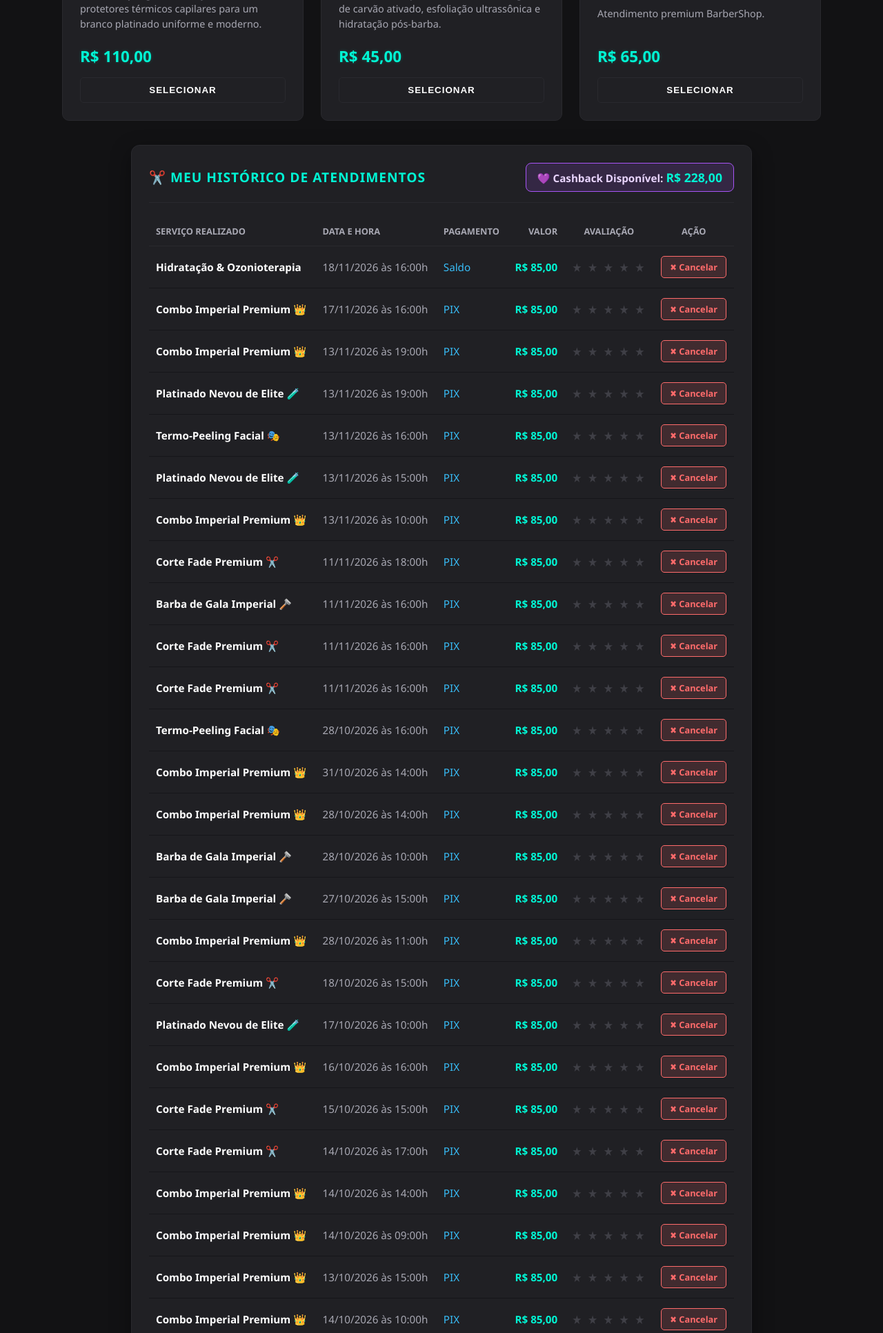
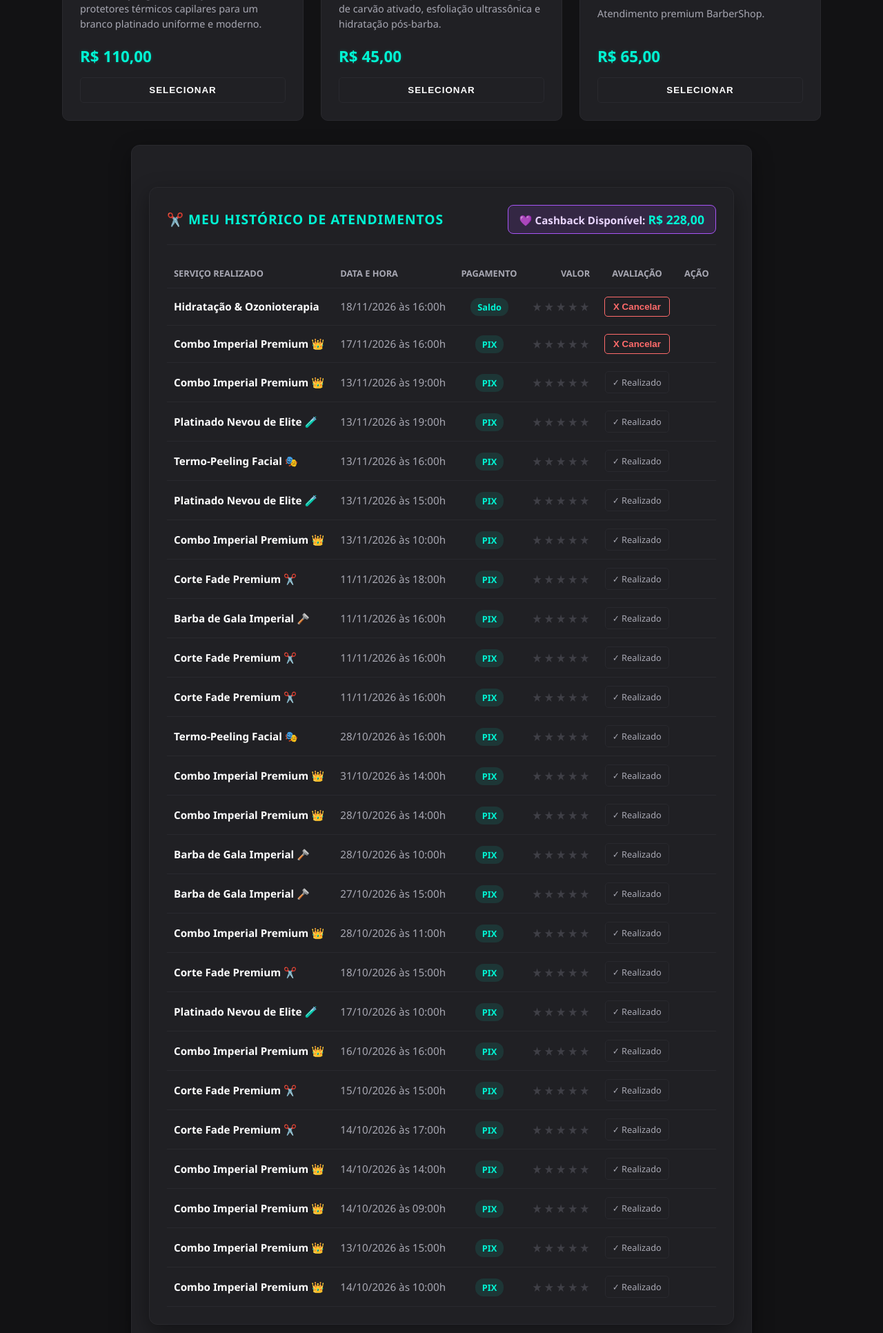
Before and after one commit to Conceicao-creator/barbershop-premium, a Django app: page /servicos/ in a window 1280 px wide. Shown: the part 688-2620 px from the top of the page at 69% size. Run offline with Django 5.2, Linux system fonts and the light colour scheme; a user stored in the database is signed in; data comes from the database, SQL or seed files in the repository; both versions use the stored data as it was after the commit.

Commit message:
feat: corrige avaliacao por estrelas com ancora, bloqueio de horario duplicado e barbeiro dinamico no checkout

```diff
--- a/barbershop_server/urls.py
+++ b/barbershop_server/urls.py
@@ -11,6 +11,8 @@ from django.conf import settings
 from django.utils import timezone
 from .models import Agendamento, CupomDesconto, VisitaApp
 from .models import Agendamento, CupomDesconto, VisitaApp, ServicoBarbearia
+from django.urls import path, reverse
+
 
 
 
@@ -96,6 +98,14 @@ def pagina_servicos(request):
     saldo_cliente = "0,00"
     if request.user.is_authenticated:
         meus_cortes = Agendamento.objects.filter(cliente=request.user).order_by('-id')
+        from datetime import datetime
+        hoje = datetime.now().date()
+        for corte in meus_cortes:
+            try:
+                data_corte = datetime.strptime(corte.data.strip(), '%d/%m/%Y').date()
+                corte.expirado = data_corte < hoje
+            except ValueError:
+                corte.expirado = False
         carteira, _ = PerfilCliente.objects.get_or_create(user=request.user)
         saldo_cliente = f"{carteira.saldo_cashback:,.2f}".replace('.', ',')
     return render(request, 'servicos.html', {
@@ -195,6 +205,18 @@ def pagina_checkout(request):
                     contexto[
                         'msg_cupom_erro'] = f"⚠️ O profissional {barbeiro_escolhido} já possui um corte agendado em {data_real} às {horario_real}. Escolha outro barbeiro ou horário!"
                     return render(request, 'checkout.html', contexto)
+
+                ja_existe = Agendamento.objects.filter(
+                    data=data_real.strip(), horario=horario_real.strip(), cliente=request.user
+                ) | Agendamento.objects.filter(
+                    data=data_real.strip(), horario=horario_real.strip(), barbeiro=barbeiro_escolhido
+                )
+
+                if ja_existe.exists():
+                    contexto['msg_cupom_erro'] = f'⚠️ Horário indisponível! Já existe agendamento para {data_real} às {horario_real}.'
+                    return render(request, 'checkout.html', contexto)
+
+
 
                 novo_agendamento = Agendamento.objects.create(
                     cliente=request.user,
@@ -427,7 +449,7 @@ def avaliar_corte(request, agendamento_id, nota):
         if corte:
             corte.avaliacao = nota
             corte.save()
-    return redirect('servicos')
+    return redirect(f"{reverse('servicos')}#historico")
 
 def manifesto_pwa(request):
     return render(request, 'manifest.json', content_type='application/json')
--- a/templates/servicos.html
+++ b/templates/servicos.html
@@ -126,6 +126,8 @@
     </div>
 
     <!-- 👑 PAINEL DO CLIENTE: CASHBACK E HISTÓRICO DE CORTES -->
+    <div id="historico" style="width: 100%; max-width: 900px; margin: 35px auto 20px auto; background-color: #202024; border: 1px solid #29292e; border-radius: 12px; padding: 25px; box-sizing: border-box; box-shadow: 0 10px 30px rgba(0,0,0,0.4);">
+
     <div style="width: 100%; max-width: 900px; margin: 35px auto 20px auto; background-color: #202024; border: 1px solid #29292e; border-radius: 12px; padding: 25px; box-sizing: border-box; box-shadow: 0 10px 30px rgba(0,0,0,0.4);">
 
         <div style="display: flex; justify-content: space-between; align-items: center; flex-wrap: wrap; gap: 15px; border-bottom: 1px solid #29292e; padding-bottom: 15px; margin-bottom: 20px;">
@@ -133,6 +135,7 @@
             <div style="background-color: rgba(168, 85, 247, 0.15); border: 1px solid #a855f7; padding: 8px 16px; border-radius: 8px; color: #e9d5ff; font-weight: bold; font-size: 0.95rem;">
                 💜 Cashback Disponível: <span style="color: #00F5D4; font-size: 1.1rem;">R$ {{ saldo_cliente }}</span>
             </div>
+
         </div>
 
                 <div style="overflow-x: auto;">
@@ -154,24 +157,30 @@
                 </thead>
                 <tbody>
                     {% for corte in meus_cortes %}
-                    <tr style="border-bottom: 1px solid #16161a; color: #FFFFFF;">
-                        <td style="padding: 14px 10px; font-weight: bold;">{{ corte.servico }}</td>
-                        <td style="padding: 14px 10px; color: #A8A8B3;">{{ corte.data }} às {{ corte.horario }}</td>
-                        <td style="padding: 14px 10px; color: #38bdf8;">{{ corte.meio_pagamento }}</td>
-                        <td style="padding: 14px 10px; text-align: right; color: #00F5D4; font-weight: bold;">R$ {{ corte.valor_bruto|floatformat:2 }}</td>
-                        <td style="padding: 14px 10px; text-align: center; font-size: 1.1rem; letter-spacing: 2px;">
-                            <a href="/avaliar-corte/{{ corte.id }}/1/" class="{% if corte.avaliacao >= 1 %}estrela-ativa{% else %}estrela-inativa{% endif %}">★</a>
-                            <a href="/avaliar-corte/{{ corte.id }}/2/" class="{% if corte.avaliacao >= 2 %}estrela-ativa{% else %}estrela-inativa{% endif %}">★</a>
-                            <a href="/avaliar-corte/{{ corte.id }}/3/" class="{% if corte.avaliacao >= 3 %}estrela-ativa{% else %}estrela-inativa{% endif %}">★</a>
-                            <a href="/avaliar-corte/{{ corte.id }}/4/" class="{% if corte.avaliacao >= 4 %}estrela-ativa{% else %}estrela-inativa{% endif %}">★</a>
-                            <a href="/avaliar-corte/{{ corte.id }}/5/" class="{% if corte.avaliacao >= 5 %}estrela-ativa{% else %}estrela-inativa{% endif %}">★</a>
+                    <tr style="border-bottom: 1px solid #29292e;">
+                        <td style="padding: 12px 10px; color: #FFFFFF; font-weight: bold;">{{ corte.servico }}</td>
+                        <td style="padding: 12px 10px; color: #A8A8B3;">{{ corte.data }} às {{ corte.horario }}</td>
+                        <td style="padding: 12px 10px; text-align: center;">
+                            <span style="background-color: rgba(0, 245, 212, 0.1); color: #00F5D4; padding: 4px 10px; border-radius: 12px; font-size: 0.8rem; font-weight: bold;">{{ corte.meio_pagamento }}</span>
                         </td>
-                        <td style="padding: 14px 10px; text-align: center;">
-                            <a href="/cancelar-corte/{{ corte.id }}/" onclick="return confirm('Deseja realmente cancelar este agendamento?');" style="background-color: rgba(255, 107, 107, 0.15); border: 1px solid #FF6B6B; color: #FF6B6B; padding: 6px 12px; border-radius: 5px; text-decoration: none; font-size: 0.8rem; font-weight: bold; display: inline-block;">
-                                ✖ Cancelar
-                            </a>
+                        <td style="padding: 12px 10px; text-align: center;">
+                        <div style="display: inline-flex; gap: 3px;">
+                        {% for estrela in "12345" %}
+                        <a href="/avaliar-corte/{{ corte.id }}/{{ estrela }}/" class="{% if corte.avaliacao >= estrela|add:0 %}estrela-ativa{% else %}estrela-inativa{% endif %}" style="font-size: 1.1rem; cursor: pointer;">★</a>
+                        {% endfor %}
+                        </div>
+                    </td>
+
+                        <td style="padding: 12px 10px; text-align: center;">
+                            {% if corte.expirado %}
+                                <span style="color: #A8A8B3; font-size: 0.8rem; border: 1px solid #29292e; padding: 6px 10px; border-radius: 5px; display: inline-block;">✓ Realizado</span>
+                            {% else %}
+                                <form method="POST" action="/cancelar-corte/{{ corte.id }}/" style="margin: 0;">
+                                    {% csrf_token %}
+                                    <button type="submit" style="background: transparent; border: 1px solid #FF6B6B; color: #FF6B6B; padding: 6px 12px; border-radius: 5px; cursor: pointer; font-weight: bold;">X Cancelar</button>
+                                </form>
+                            {% endif %}
                         </td>
-
                     </tr>
                     {% empty %}
                     <tr>
@@ -181,6 +190,7 @@
                     </tr>
                     {% endfor %}
                 </tbody>
+
             </table>
 
         </div>
@@ -193,7 +203,7 @@
         <span style="color: #29292e;">|</span>
         <a href="/" class="link-sair" style="margin: 0;">← Encerrar Sessão (Início)</a>
     </div>
-
+</div>
 
 </body>
 </html>
```
Also changed, not shown: templates/checkout.html (+12 -3 lines), db.sqlite3.
